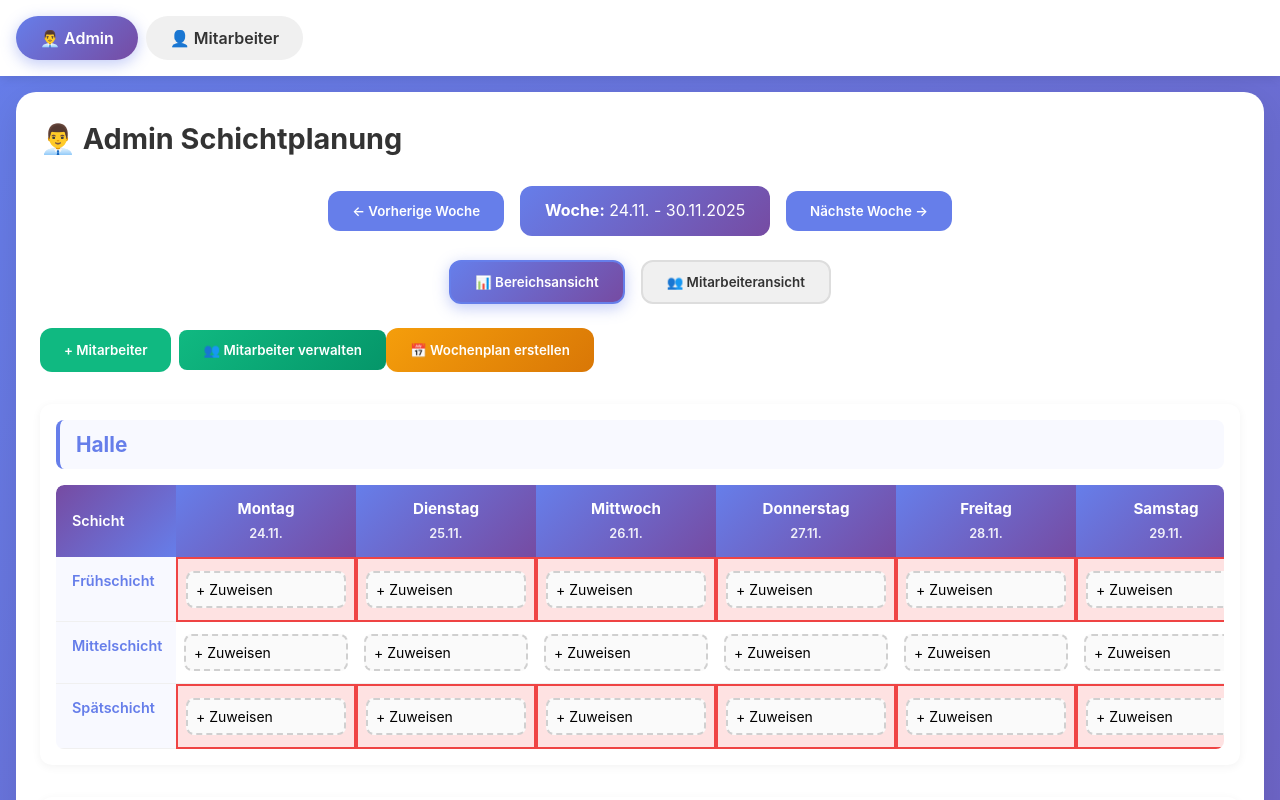
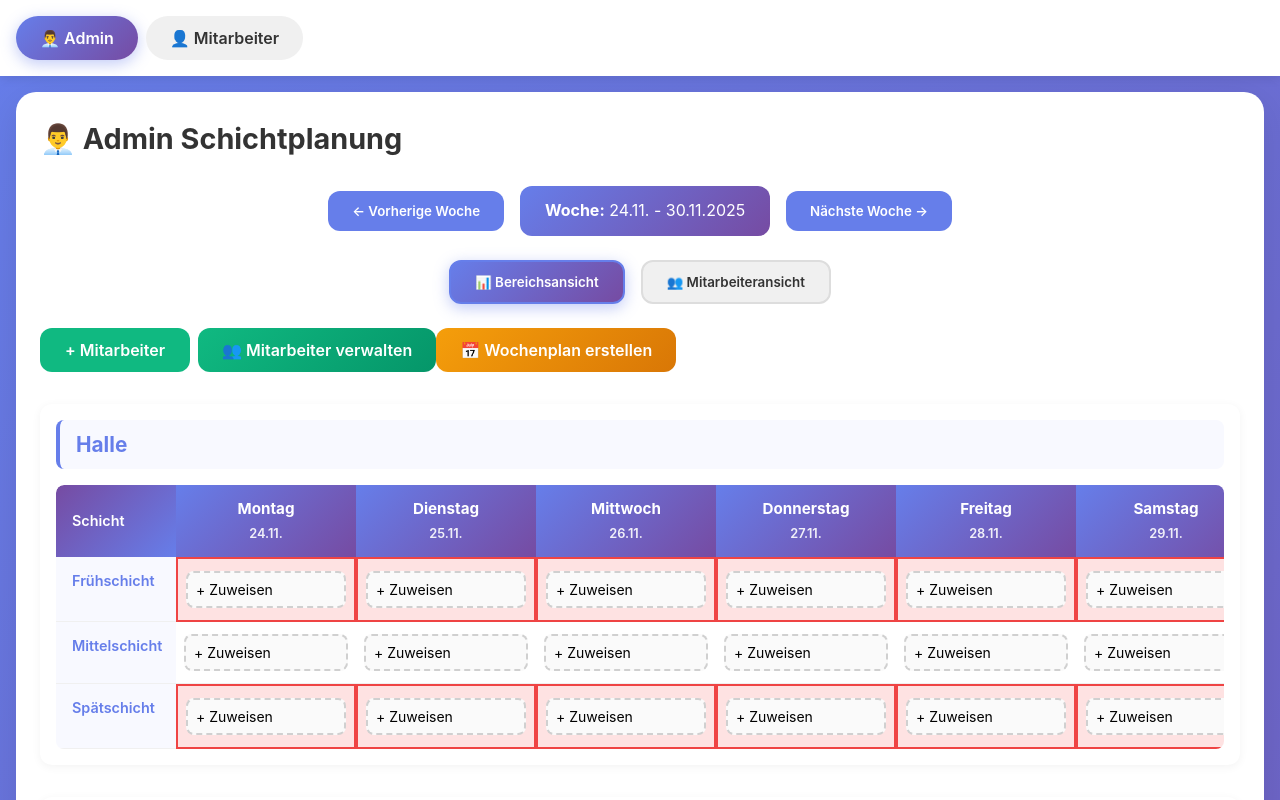
Before and after one commit to ChrisD-78/schichtplan-app, a React (Vite) app: page / in a window 1280 px wide. Shown: the top 800 px of the page. Built offline with nearby package versions, Linux system fonts and the light colour scheme.

Commit message:
Fix: Einheitliche Button-Größen für Mitarbeiter-Buttons

```diff
--- a/src/App.css
+++ b/src/App.css
@@ -180,11 +180,16 @@
   border: none;
   border-radius: 12px;
   font-weight: 600;
+  font-size: 1rem;
   cursor: pointer;
   transition: all 0.3s ease;
   min-height: 44px;
+  min-width: 150px;
   touch-action: manipulation;
   -webkit-tap-highlight-color: transparent;
+  display: inline-flex;
+  align-items: center;
+  justify-content: center;
 }
 
 .btn-toggle-form:hover {
@@ -319,11 +324,16 @@
   border: none;
   border-radius: 12px;
   font-weight: 600;
+  font-size: 1rem;
   cursor: pointer;
   transition: all 0.3s ease;
   min-height: 44px;
+  min-width: 150px;
   touch-action: manipulation;
   -webkit-tap-highlight-color: transparent;
+  display: inline-flex;
+  align-items: center;
+  justify-content: center;
 }
 
 .btn-bulk-assignment:hover {
@@ -3376,10 +3386,18 @@
   background: linear-gradient(135deg, #10b981 0%, #059669 100%);
   color: white;
   border: none;
-  border-radius: 8px;
-  font-weight: 600;
+  border-radius: 12px;
+  font-weight: 600;
+  font-size: 1rem;
   cursor: pointer;
   transition: all 0.3s;
+  min-height: 44px;
+  min-width: 150px;
+  touch-action: manipulation;
+  -webkit-tap-highlight-color: transparent;
+  display: inline-flex;
+  align-items: center;
+  justify-content: center;
   margin-left: 0.5rem;
 }
 
```
